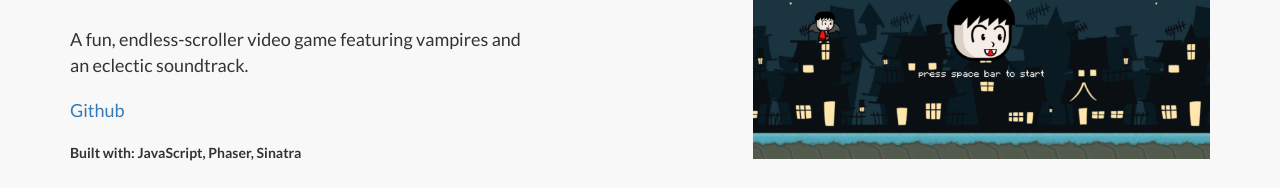
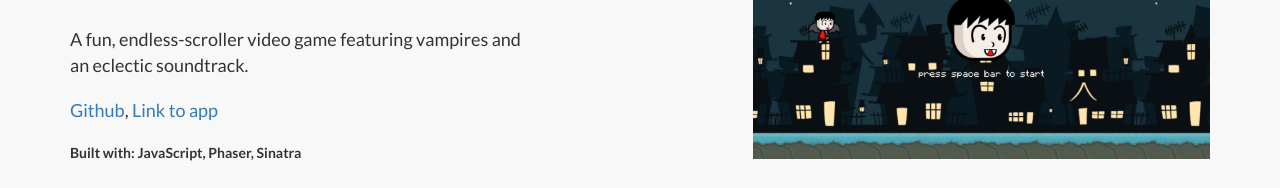
Before and after one commit to alexcyrus/Portfolio, a plain HTML site: page index.html in a window 1280 px wide. Shown: the part 926-1114 px from the top of the page. Drawn offline with Linux system fonts and the light colour scheme.

Commit message:
adding link to game app

```diff
--- a/index.html
+++ b/index.html
@@ -108,7 +108,7 @@
                     <div class="clearfix"></div>
                     <h2 class="section-heading">Turn Up The Vamp</h2>
                     <p class="lead">A fun, endless-scroller video game featuring vampires and an eclectic soundtrack.</p>
-                    <p class="lead"><a href="https://github.com/alexcyrus/TurnUpTheVamp" target="new">Github</a></p>
+                    <p class="lead"><a href="https://github.com/alexcyrus/TurnUpTheVamp" target="new">Github</a>, <a href="http://turn-up-the-vamp.herokuapp.com" target="new">Link to app</a></p>
                     <p>Built with: JavaScript, Phaser, Sinatra</p>
                 </div>
                 <div class="col-lg-5 col-lg-offset-2 col-sm-6">
```
